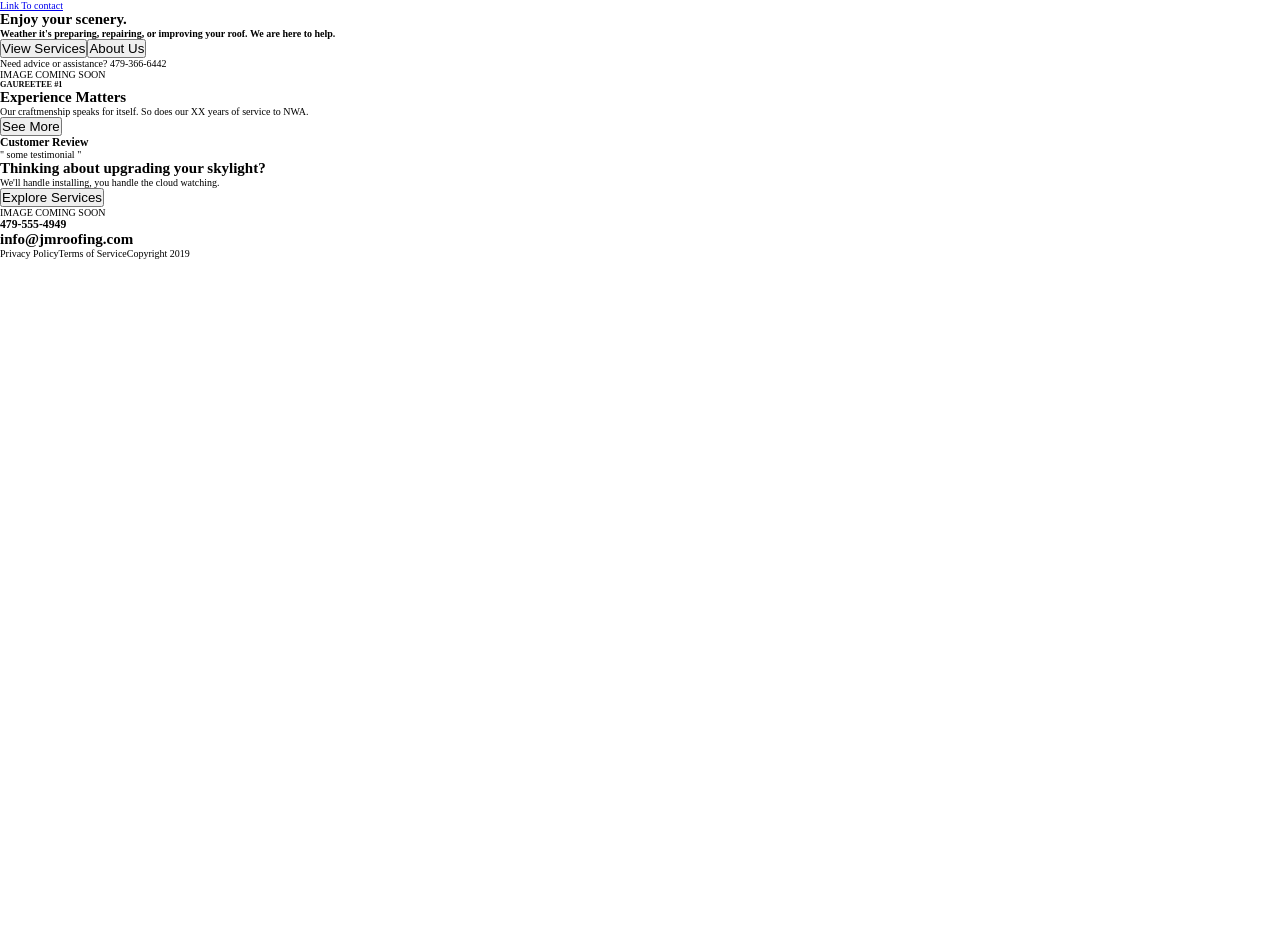
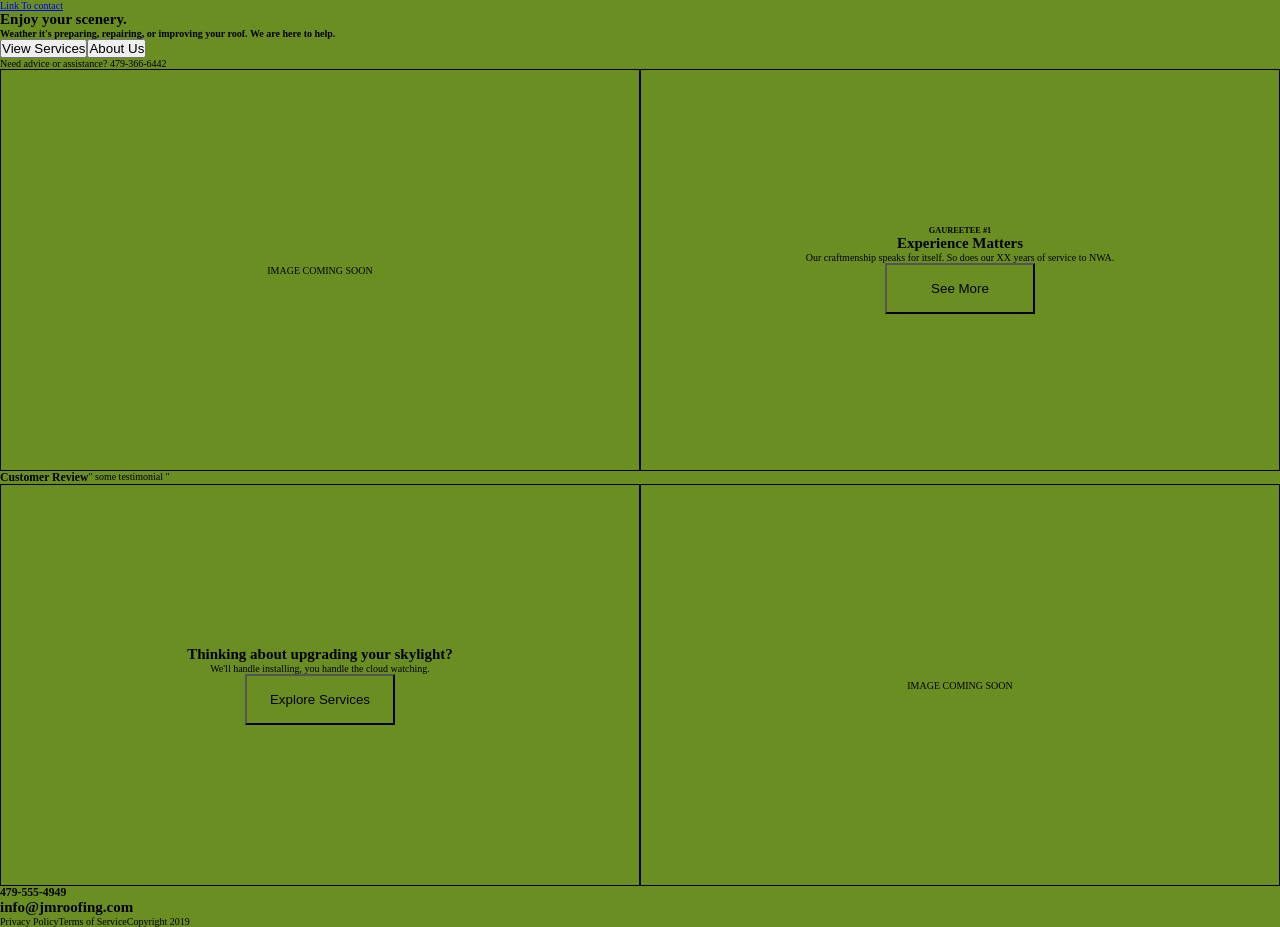
Before and after one commit to ronaldpedid/jmroofing, a React app in the folder client/: page / in a window 1280 px wide. Before the commit the page ends 800 px from the top, so only its background shows below. Built offline with nearby package versions, Linux system fonts and the light colour scheme; the HTML template or start-up script is replaced by a standard one.

Commit message:
began css

```diff
--- a/client/src/components/boxes/Box.js
+++ b/client/src/components/boxes/Box.js
@@ -1,5 +1,5 @@
 import React, { Component } from 'react';
-import styles from './box.scss';
+import styles from '../../index.scss';
 import { Button } from '../button/Button';
 
 export class ContentBox extends Component {
@@ -11,7 +11,7 @@ export class ContentBox extends Component {
   }
   render() {
     return (
-      <div className={this.props.className}>
+      <div className={styles.contentBox}>
         {this.props.children}
       </div>
     )
--- a/client/src/components/boxes/box.scss
+++ b/client/src/components/boxes/box.scss
@@ -0,0 +1,15 @@
+.contentBox{
+  width: 50%;
+  height: 400px;
+  border: 1px solid black;
+  margin: 0 auto;
+  display: flex;
+  flex-direction: column;
+  justify-content: center;
+  align-items: center;
+}
+
+.contentRow{
+  display: flex;
+  flex-direction: row;
+}
--- a/client/src/components/button/Button.js
+++ b/client/src/components/button/Button.js
@@ -1,4 +1,6 @@
-import React, { Component } from 'react'
+import React, { Component } from 'react';
+import styles from '../../index.scss';
+
 
 export class Button extends Component {
   constructor(props) {
--- a/client/src/components/button/button.scss
+++ b/client/src/components/button/button.scss
@@ -0,0 +1,6 @@
+.transButton{
+  max-width: 150px;
+  width: 100%;
+  padding: 1rem;
+  background: transparent;
+}
--- a/client/src/components/footer/Footer.js
+++ b/client/src/components/footer/Footer.js
@@ -1,5 +1,6 @@
 import React, { Component } from 'react';
-import styles from './footer.scss';
+import styles from '../../index.scss';
+
 
 export default class Footer extends Component {
   render() {
--- a/client/src/components/landing/Lander.js
+++ b/client/src/components/landing/Lander.js
@@ -1,5 +1,5 @@
 import React, { Component } from 'react';
-import styles from './lander.scss';
+import styles from '../../index.scss';
 import { Button } from '../button/Button';
 
 export default class Lander extends Component {
--- a/client/src/index.scss
+++ b/client/src/index.scss
@@ -1,7 +1,12 @@
 @import '../src/global_css/flexbox.scss';
 @import '../src/global_css/reset.scss';
+@import '../src/components/boxes/box.scss';
+@import '../src/components/button/button.scss';
+@import '../src/components/footer/footer.scss';
+@import '../src/components/landing/lander.scss';
+@import '../src/components/boxes/box.scss';
 
 body{
-  background-color: white;
+  background-color: olivedrab;
   overflow-x: hidden;
 }
```
